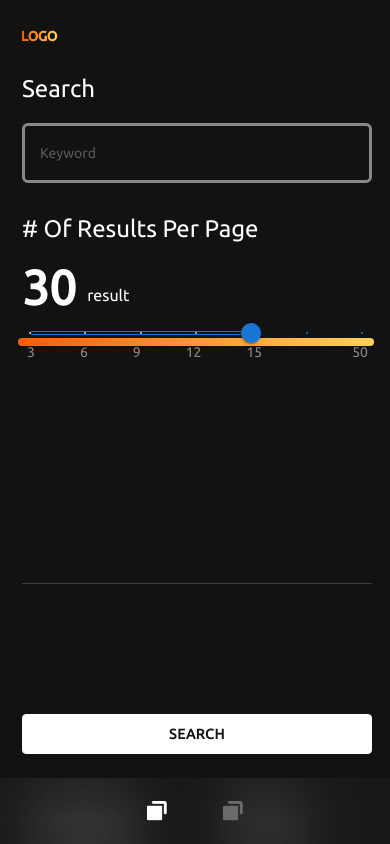
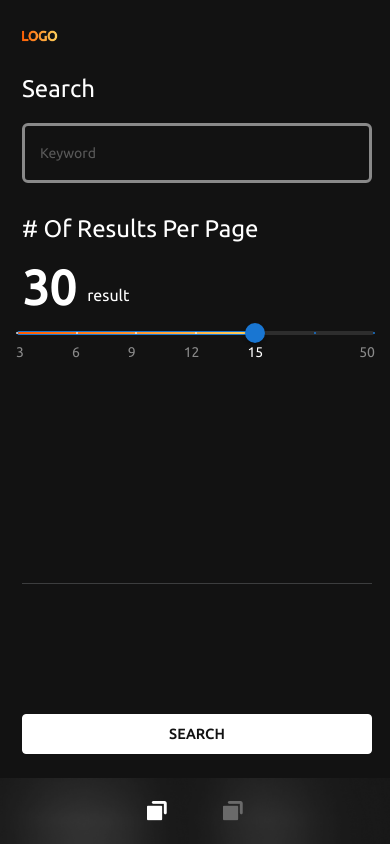
Before and after one commit to hidayatNgganteng/metaX, a React (Create React App) app: page / in a window 390 px wide. Built offline with nearby package versions, Linux system fonts and the light colour scheme.

Commit message:
- fix slider perfect pixel in mobile

```diff
--- a/src/assets/styles/index.css
+++ b/src/assets/styles/index.css
@@ -13,12 +13,14 @@ body {
 }
 
 .sliderStyle .MuiSlider-track {
-  @apply bg-transparent
+  @apply from-gradientColorStart;
+  @apply to-gradientColorStop;
+  @apply bg-gradient-to-r;
 }
 
 .sliderStyle .MuiSlider-rail {
   @apply text-gray-100;
-  @apply bg-transparent
+  @apply bg-white-30;
 }
 
 .sliderStyle .css-eg0mwd-MuiSlider-thumb {
@@ -112,6 +114,6 @@ body {
   @apply flex-row;
   @apply justify-between;
   bottom: -9px;
-  left: 9px;
-  right: 6px;
+  left: 16px;
+  right: 15px;
 }
--- a/src/screens/HomeScreen.js
+++ b/src/screens/HomeScreen.js
@@ -91,9 +91,7 @@ function HomeScreen() {
             </div>
           </div>
 
-          <div className="mt-7px pl-18px pr-16px">
-            <div className="relative pl-12px pr-12px">
-              <div className="trackSlider"></div>
+          <div className="mt-7px pl-17px pr-16px relative">
             <SliderComponent
               data={dataSlider}
               defaultValue={sliderValue}
@@ -104,11 +102,15 @@ function HomeScreen() {
             />
             <div className="labelSlider">
               {dataSlider.map((item, index) => (
-                  <div className="text-white-50 text-14px" key={index}>
+                <div
+                  className={`text-14px ${
+                    sliderValue === item.value ? "text-white" : "text-white-50"
+                  }`}
+                  key={index}
+                >
                   {item.labelCustom}
                 </div>
               ))}
-              </div>
             </div>
           </div>
           <hr className="bg-white h-px opacity-20 mt-229px lg:mt-30px ml-22px mr-18px" />
--- a/tailwind.config.js
+++ b/tailwind.config.js
@@ -85,6 +85,7 @@ module.exports = {
         "229px": "229px",
       },
       padding: {
+        "4px": "4px",
         "12px": "12px",
         "15px": "15px",
         "16px": "16px",
```
Lines whose indentation alone changed are shown as unchanged.
